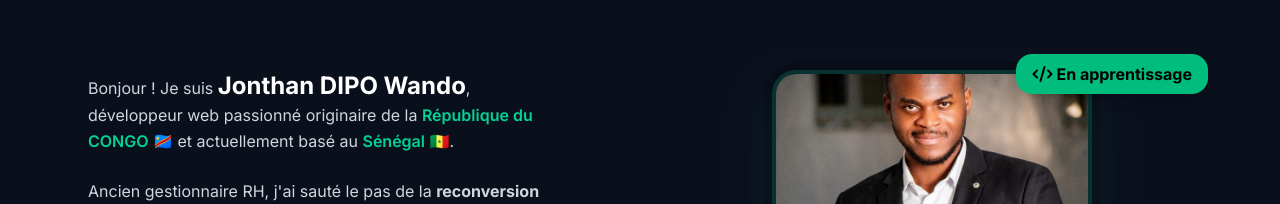
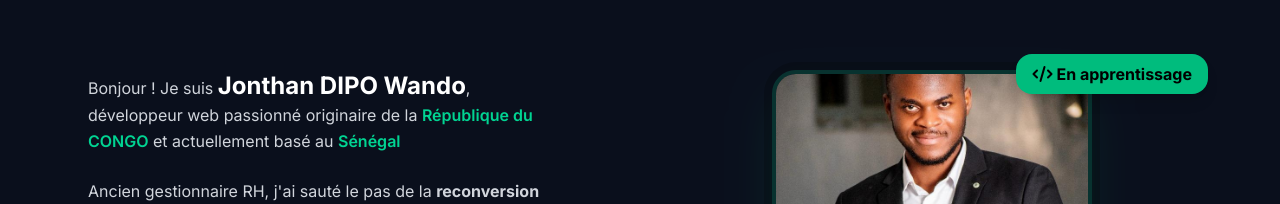
Before and after one commit to Joe-Wando/Portofolio, a website built with Vite: page A_propos.html in a window 1280 px wide. Shown: the part 328-532 px from the top of the page. Built offline with nearby package versions, Linux system fonts and the light colour scheme.

Commit message:
deploiement ok

```diff
--- a/A_propos.html
+++ b/A_propos.html
@@ -161,8 +161,8 @@
               <span class="text-emerald-400 font-semibold"
                 >République du CONGO</span
               >
-              🇨🇩 et actuellement basé au
-              <span class="text-emerald-400 font-semibold">Sénégal</span> 🇸🇳.
+              et actuellement basé au
+              <span class="text-emerald-400 font-semibold">Sénégal</span>
             </p>
             <p>
               Ancien gestionnaire RH, j'ai sauté le pas de la
```
